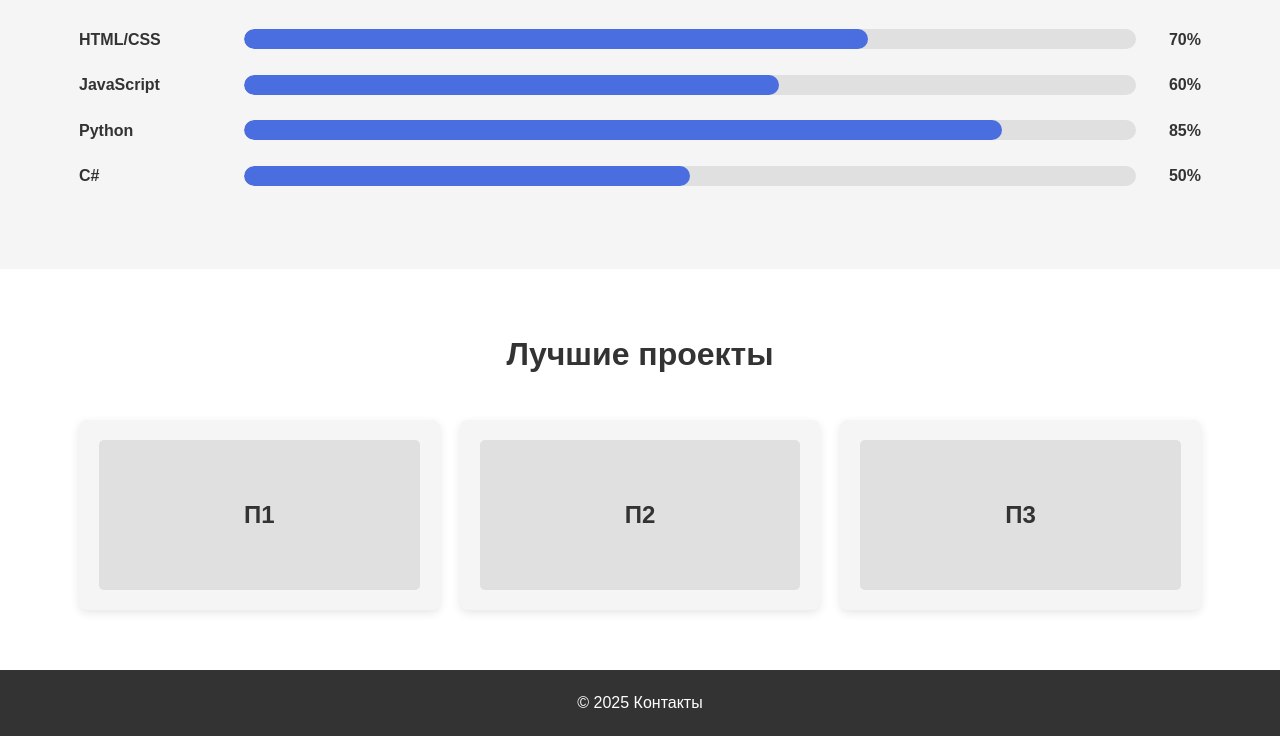
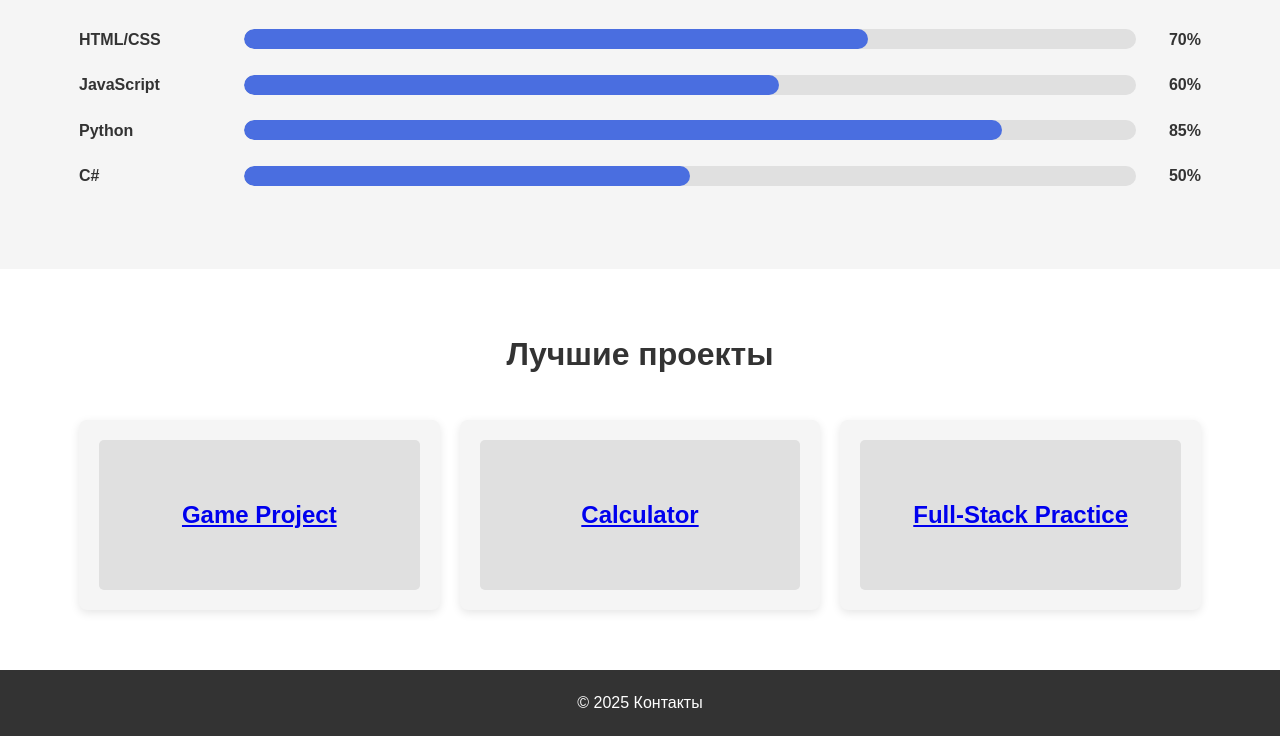
Before and after one commit to Pyyho/Practica-Front-Back07, a plain HTML site: page index.html in a window 1280 px wide. Shown: the part 563-1299 px from the top of the page. Drawn offline with Linux system fonts and the light colour scheme.

Commit message:
Update index.html

```diff
--- a/index.html
+++ b/index.html
@@ -78,15 +78,15 @@
     <div class="container">
         <h2>Лучшие проекты</h2>
         <div class="projects-grid">
-                    <div class="project-card">
-                        <div class="project-placeholder">П1</div>
-                    </div>
-                    <div class="project-card">
-                        <div class="project-placeholder">П2</div>
-                    </div>
-                    <div class="project-card">
-                        <div class="project-placeholder">П3</div>
-                    </div>
+            <a href="https://github.com/Pyyho/Game" class="project-card" target="_blank">
+                <div class="project-placeholder">Game Project</div>
+            </a>
+            <a href="https://github.com/Pyyho/Calcilator" class="project-card" target="_blank">
+                <div class="project-placeholder">Calculator</div>
+            </a>
+            <a href="https://github.com/Pyyho/frontend-and-backend-practice-07" class="project-card" target="_blank">
+                <div class="project-placeholder">Full-Stack Practice</div>
+            </a>
         </div>
     </div>
 </section>
```
Lines whose indentation alone changed are shown as unchanged.
